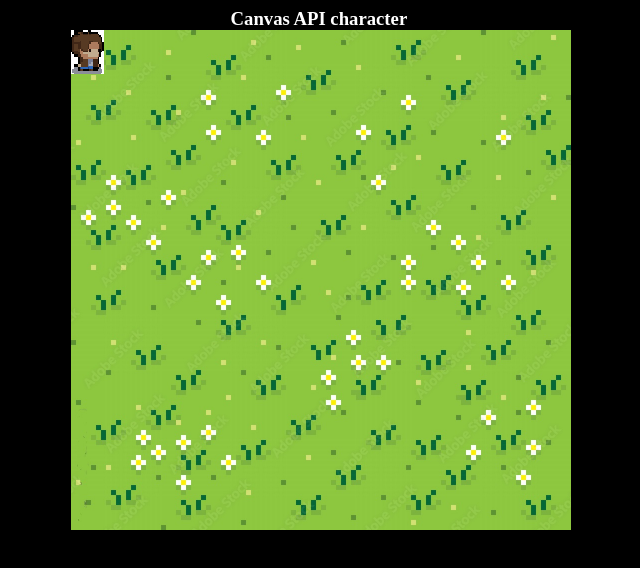
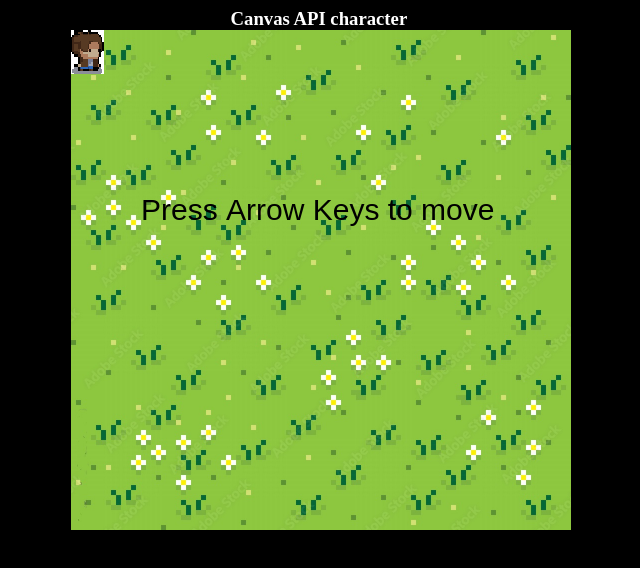
Before and after one commit to ankursinghagra/Ingenuity_Gaming_Assignments, a plain HTML site: page 07_canvas_api/index.html in a window 1280 px wide. Shown: the whole page, without its empty margins (321-961 px from the left). Drawn offline with Linux system fonts and the light colour scheme.

Commit message:
assignment 7 canvas

```diff
--- a/07_canvas_api/index.html
+++ b/07_canvas_api/index.html
@@ -63,7 +63,10 @@
             ctx.clearRect(0,0,canvas.width,canvas.height);
         }
         function draw(){
+
             ctx.drawImage(background, 0, 0, background.width/2,background.height/2);
+            ctx.font = "30px Arial";
+            ctx.fillText("Press Arrow Keys to move", 70, 190);
             ctx.drawImage(base_image, img_cx.x, img_cx.y, base_image.width, base_image.height);
         }
         update();
```
